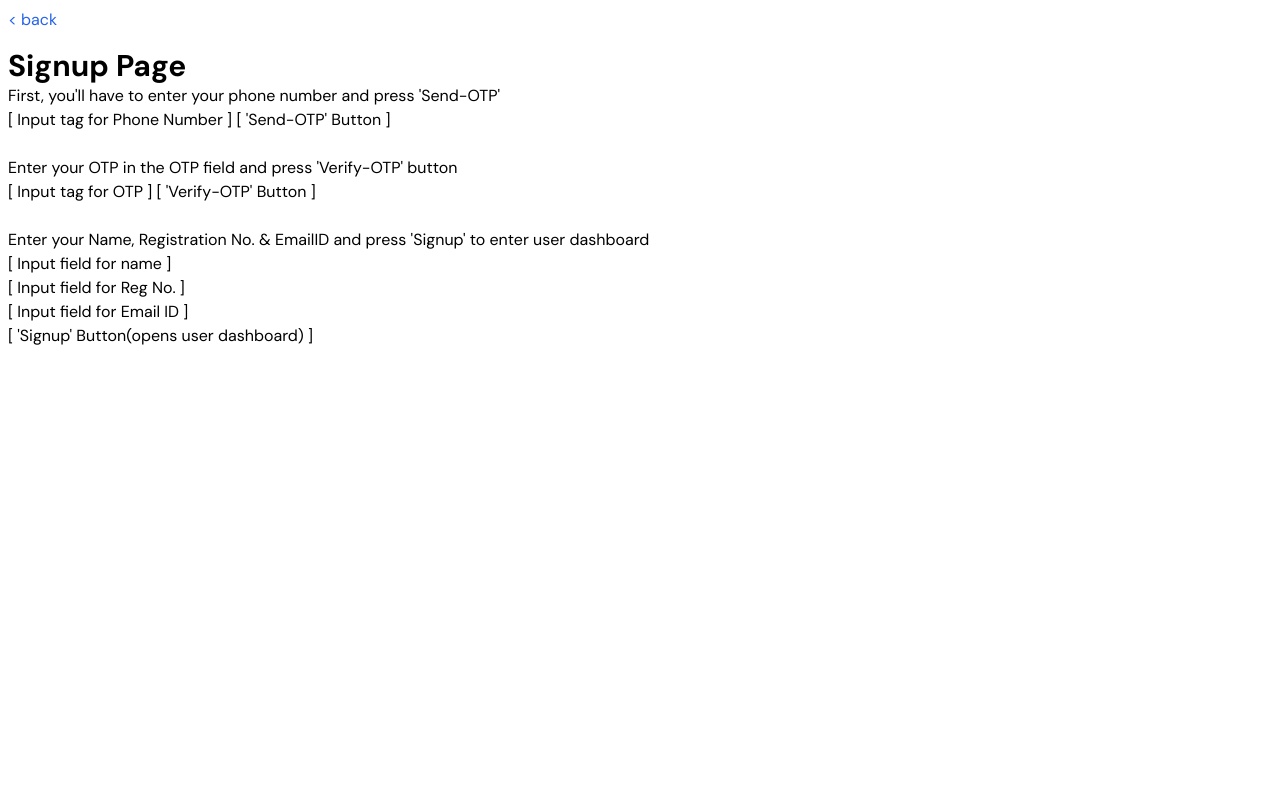
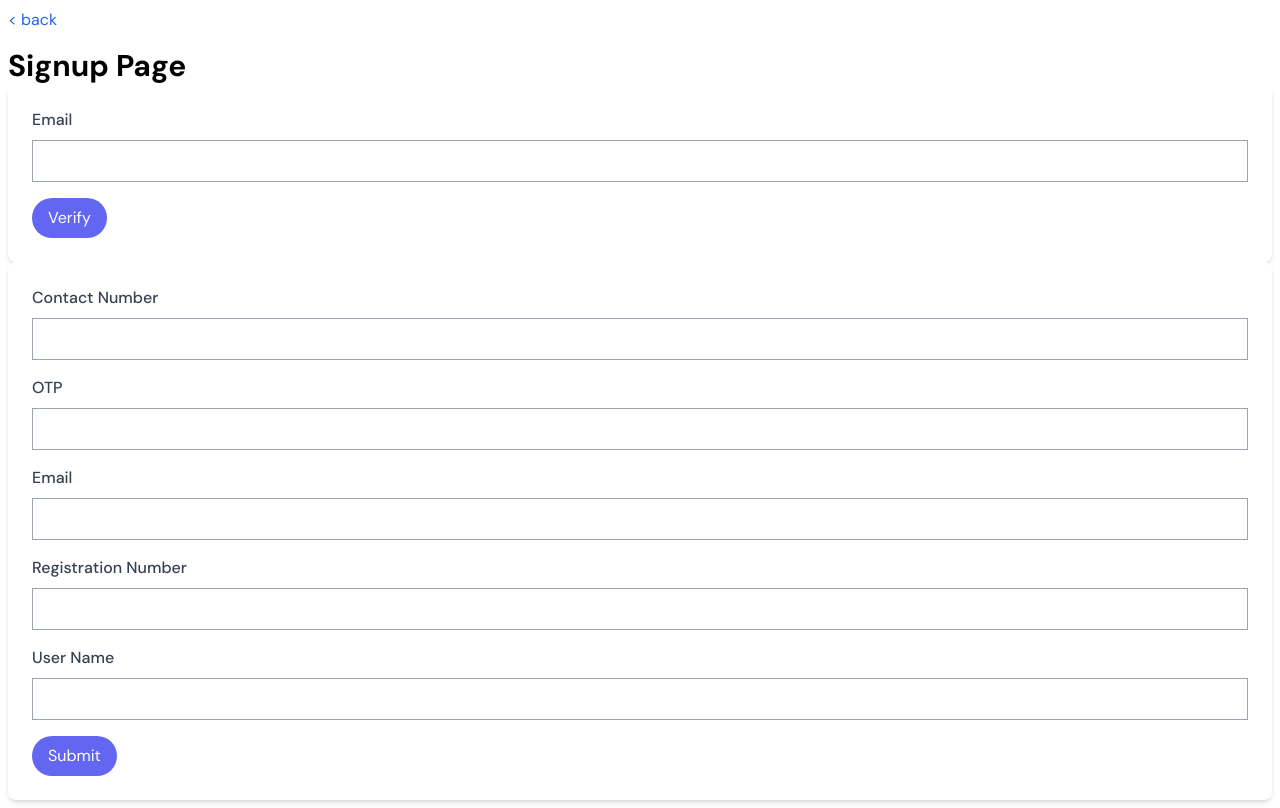
Before and after one commit to d17012002/InVITe, a Next.js app in the folder client/: page /users/signup in a window 1280 px wide. Built offline with nearby package versions, Linux system fonts and the light colour scheme.

Commit message:
added basic signin and signup facilities

```diff
--- a/client/src/pages/users/signin.jsx
+++ b/client/src/pages/users/signin.jsx
@@ -1,6 +1,51 @@
-import React from "react";
+import React, { useState } from "react";
 
 export default function signin() {
+
+  const [email, setEmail] = useState('');
+  const [otp, setOtp] = useState('');
+
+
+  const handleSubmit = async (event) => {
+    event.preventDefault();
+    try {
+      const response = await fetch(`${process.env.NEXT_PUBLIC_API_URL}/user/signin/verify`, {
+        method: 'POST',
+        headers: {
+          'Content-Type': 'application/json'
+        },
+        body: JSON.stringify({
+          email: email,
+          otp: otp
+        })
+      });
+      const data = await response.json();
+      console.log(data);
+    } catch (error) {
+      console.error(error);
+    }
+  };
+
+  const handleVerify = async (event) => {
+    event.preventDefault();
+    try {
+      const response = await fetch(`${process.env.NEXT_PUBLIC_API_URL}/user/signin`, {
+        method: 'POST',
+        headers: {
+          'Content-Type': 'application/json'
+        },
+        body: JSON.stringify({
+          email: email
+        })
+      });
+      const data = await response.json();
+      console.log(data);
+    } catch (error) {
+      console.error(error);
+    }
+  };
+
+
   return (
     <div className="m-2">
       {/* Back Button */}
@@ -14,12 +59,47 @@ export default function signin() {
       <div className="text-3xl font-bold">Signin Page</div>
 
       {/* Page Content */}
-      <div>Enter your phone number and press 'Send-OTP' button to verify</div>
-      <div>{"[ Input tag for phone number ] [ 'Send-OTP' Button]"}</div>
-      <br />
+      <div>
+        <form onSubmit={handleVerify} class="bg-white p-6 rounded-lg shadow-md">
+          <div class="mb-4">
+            <label class="block text-gray-700 font-medium mb-2" htmlFor="email">
+              Email
+            </label>
+            <input
+              class="w-full border border-gray-400 p-2"
+              type="email"
+              id="email"
+              name="email"
+              value={email}
+              onChange={(event) => setEmail(event.target.value)}
+            />
+          </div>
 
-      <div>Enter your OTP in the OTP field and press 'signin' button</div>
-      <div>{"[ Input tag for OTP ] [ 'Signin' Button (open user dashboard after verifying) ]"}</div>
+          <button class="bg-indigo-500 text-white py-2 px-4 rounded-full hover:bg-indigo-600">
+            Verify
+          </button>
+        </form>
+
+        <form onSubmit={handleSubmit} class="bg-white p-6 rounded-lg shadow-md">
+          <div class="mb-4">
+            <label class="block text-gray-700 font-medium mb-2" htmlFor="otp">
+              OTP
+            </label>
+            <input
+              class="w-full border border-gray-400 p-2"
+              type="text"
+              id="otp"
+              name="otp"
+              value={otp}
+              onChange={(event) => setOtp(event.target.value)}
+            />
+          </div>
+
+          <button class="bg-indigo-500 text-white py-2 px-4 rounded-full hover:bg-indigo-600">
+            Submit
+          </button>
+        </form>
+      </div>
     </div>
   );
 }
--- a/client/src/pages/users/signup.jsx
+++ b/client/src/pages/users/signup.jsx
@@ -1,6 +1,56 @@
-import React from "react";
+import React, {useState} from "react";
 
 export default function signup() {
+
+  const [email, setEmail] = useState('');
+  const [otp, setOtp] = useState('');
+  const [contactNumber, setContactNumber] = useState('');
+  const [regNumber, setRegNumber] = useState('');
+  const [username, setUsername] = useState('');
+
+
+  const handleSubmit = async (event) => {
+    event.preventDefault();
+    try {
+      const response = await fetch(`${process.env.NEXT_PUBLIC_API_URL}/user/signup/verify`, {
+        method: 'POST',
+        headers: {
+          'Content-Type': 'application/json'
+        },
+        body: JSON.stringify({
+          contactNumber: contactNumber,
+          otp: otp,
+          email: email,
+          regNumber: regNumber,
+          username: username
+        })
+      });
+      const data = await response.json();
+      console.log(data);
+    } catch (error) {
+      console.error(error);
+    }
+  };
+
+  const handleVerify = async (event) => {
+    event.preventDefault();
+    try {
+      const response = await fetch(`${process.env.NEXT_PUBLIC_API_URL}/user/signup`, {
+        method: 'POST',
+        headers: {
+          'Content-Type': 'application/json'
+        },
+        body: JSON.stringify({
+          email: email
+        })
+      });
+      const data = await response.json();
+      console.log(data);
+    } catch (error) {
+      console.error(error);
+    }
+  };
+
   return (
     <div className="m-2">
       {/* Back Button */}
@@ -14,21 +64,98 @@ export default function signup() {
       <div className="text-3xl font-bold">Signup Page</div>
 
       {/* Page Content */}
-      <div>First, you'll have to enter your phone number and press 'Send-OTP'</div>
-      <div>{"[ Input tag for Phone Number ] [ 'Send-OTP' Button ]"}</div>
-      <br />
+      <div>
+        <form onSubmit={handleVerify} class="bg-white p-6 rounded-lg shadow-md">
+          <div class="mb-4">
+            <label class="block text-gray-700 font-medium mb-2" htmlFor="email">
+              Email
+            </label>
+            <input
+              class="w-full border border-gray-400 p-2"
+              type="email"
+              id="email"
+              name="email"
+              value={email}
+              onChange={(event) => setEmail(event.target.value)}
+            />
+          </div>
 
-      <div>Enter your OTP in the OTP field and press 'Verify-OTP' button</div>
-      <div>{"[ Input tag for OTP ] [ 'Verify-OTP' Button ]"}</div>
-      <br />
+          <button class="bg-indigo-500 text-white py-2 px-4 rounded-full hover:bg-indigo-600">
+            Verify
+          </button>
+        </form>
 
-      <div>
-        Enter your Name, Registration No. & EmailID and press 'Signup' to enter user dashboard
+        <form onSubmit={handleSubmit} className="bg-white p-6 rounded-lg shadow-md">
+          <div className="mb-4">
+            <label className="block text-gray-700 font-medium mb-2" htmlFor="contactNumber">
+              Contact Number
+            </label>
+            <input
+              className="w-full border border-gray-400 p-2"
+              type="text"
+              id="contactNumber"
+              name="contactNumber"
+              value={contactNumber}
+              onChange={(event) => setContactNumber(event.target.value)}
+            />
+          </div>
+          <div className="mb-4">
+            <label className="block text-gray-700 font-medium mb-2" htmlFor="otp">
+              OTP
+            </label>
+            <input
+              className="w-full border border-gray-400 p-2"
+              type="text"
+              id="otp"
+              name="otp"
+              value={otp}
+              onChange={(event) => setOtp(event.target.value)}
+            />
+          </div>
+          <div className="mb-4">
+            <label className="block text-gray-700 font-medium mb-2" htmlFor="email">
+              Email
+            </label>
+            <input
+              className="w-full border border-gray-400 p-2"
+              type="email"
+              id="email"
+              name="email"
+              value={email}
+              onChange={(event) => setEmail(event.target.value)}
+            />
+          </div>
+          <div className="mb-4">
+            <label className="block text-gray-700 font-medium mb-2" htmlFor="regNumber">
+              Registration Number
+            </label>
+            <input
+              className="w-full border border-gray-400 p-2"
+              type="text"
+              id="regNumber"
+              name="regNumber"
+              value={regNumber}
+              onChange={(event) => setRegNumber(event.target.value)}
+            />
+          </div>
+          <div className="mb-4">
+            <label className="block text-gray-700 font-medium mb-2" htmlFor="username">
+              User Name
+            </label>
+            <input
+              className="w-full border border-gray-400 p-2"
+              type="text"
+              id="username"
+              name="username"
+              value={username}
+              onChange={(event) => setUsername(event.target.value)}
+            />
+          </div>
+          <button className="bg-indigo-500 text-white py-2 px-4 rounded-full hover:bg-indigo-600">
+            Submit
+          </button>
+        </form>
       </div>
-      <div>{"[ Input field for name ]"}</div>
-      <div>{"[ Input field for Reg No. ]"}</div>
-      <div>{"[ Input field for Email ID ]"}</div>
-      <div>{"[ 'Signup' Button(opens user dashboard) ]"}</div>
     </div>
   );
 }
```
Also changed, not shown: 1 other file (tests, documents, lock files or other folders).
